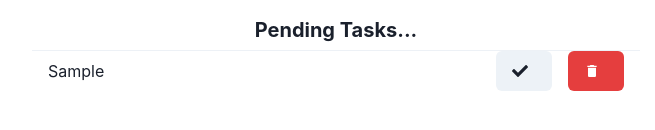
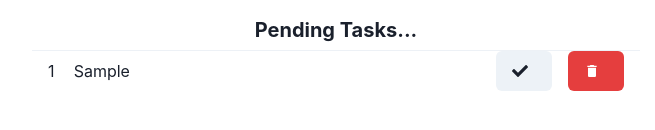
Before and after one commit to janardhanpg/todo-self, a React (Vite) app: page / in a window 1280 px wide. Both pictures are taken after typing "Sample" into the empty fields and a click on the button "Add". Shown: the part 294-424 px from the top of the page, without its empty margins (304-959 px from the left). Built offline with nearby package versions, Linux system fonts and the light colour scheme.

Commit message:
Numbering list items

```diff
--- a/src/components/DisplayList.tsx
+++ b/src/components/DisplayList.tsx
@@ -36,10 +36,10 @@ const DisplayList: React.FC<DisplayListProps> = ({
   return (
     <Container maxW="container.sm">
       <List spacing={3}>
-        {filteredTasks.map((task) => (
+        {filteredTasks.map((task,i) => (
           <ListItem key={task.id}>
             <Flex justifyContent="space-between" alignItems="center">
-              <span style={{
+              {i+1}<span style={{
                 width: "70%",
                 whiteSpace:"nowrap",
                 overflow: "hidden",
```
